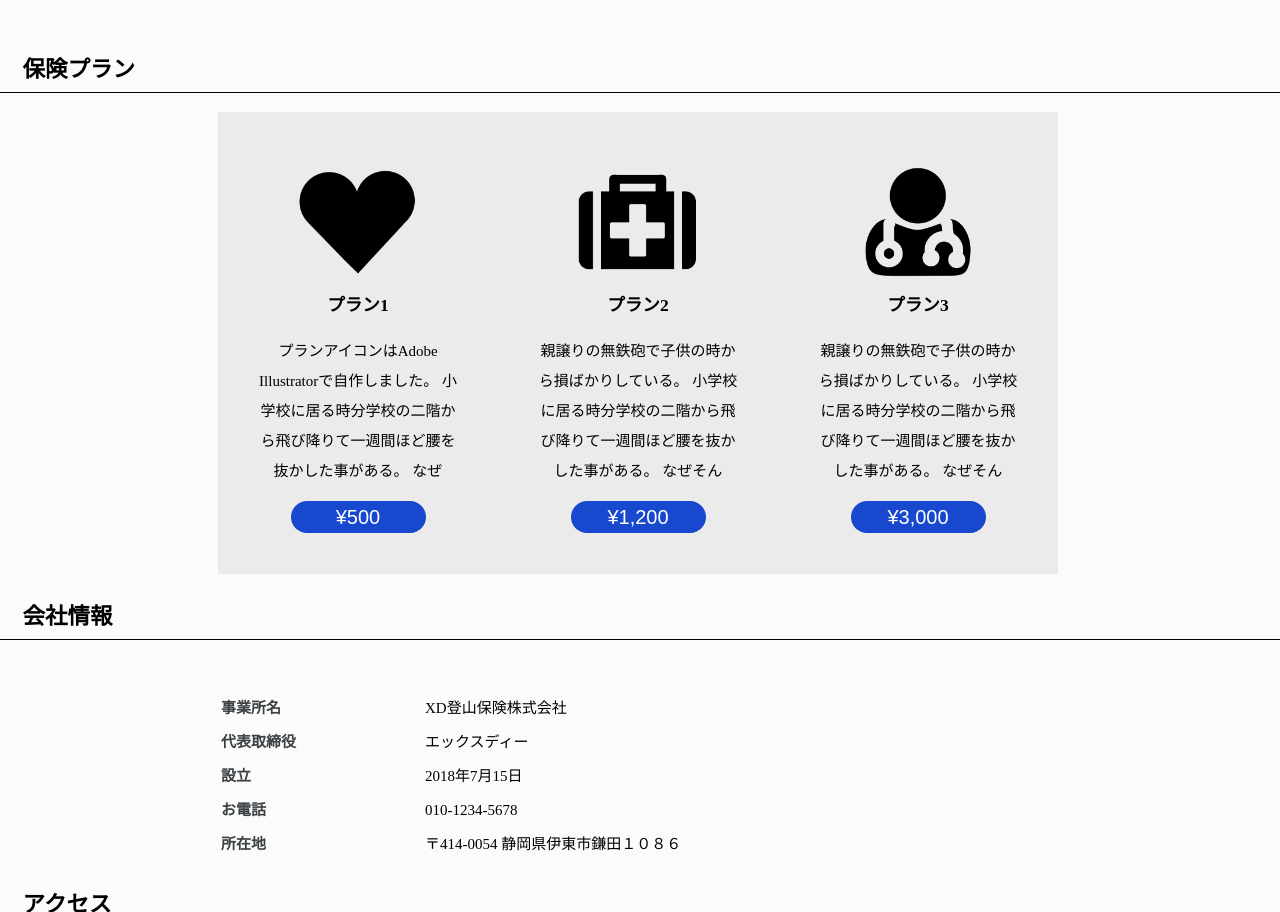
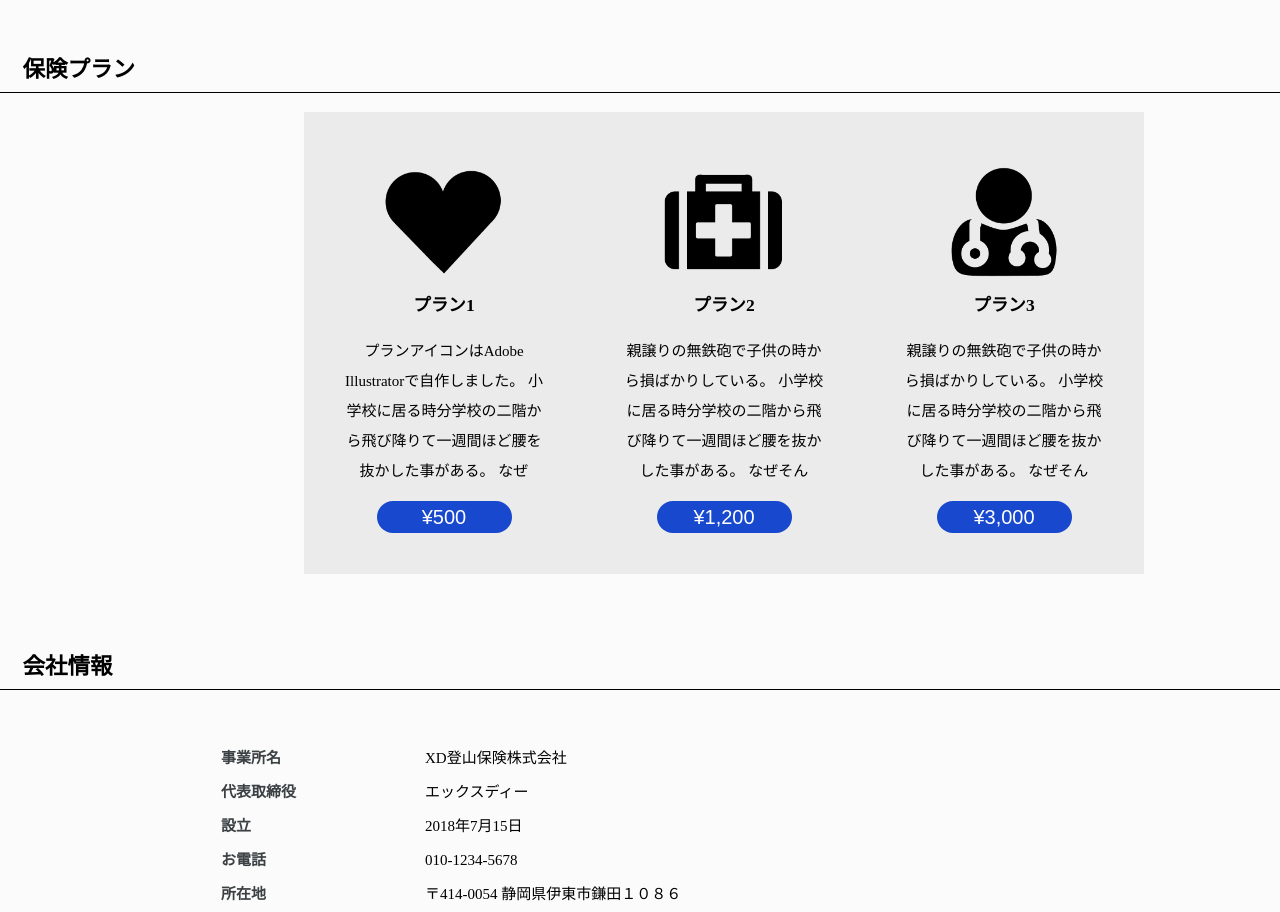
Before and after one commit to natsumi-nassan/LP_hoken, a plain HTML site: page index.html in a window 1280 px wide. Shown: the part 1728-2640 px from the top of the page. Drawn offline with nearby package versions, Linux system fonts and the light colour scheme; a web font is replaced by a local one.

Commit message:
プラン一覧CSS調整

```diff
--- a/CSS/responsive.scss
+++ b/CSS/responsive.scss
@@ -337,3 +337,11 @@ $main-whcolor: #fbfbfb;
       display: none;
     }
 }
+
+/* プラン一覧PC閲覧時中央寄せ */
+@media screen and (min-width: 961px) {
+    .plan {
+        display: flex;
+        justify-content: center;
+    }
+}
```
Also changed, not shown: CSS/responsive.css, CSS/responsive.min.css (added), 2 other files.
